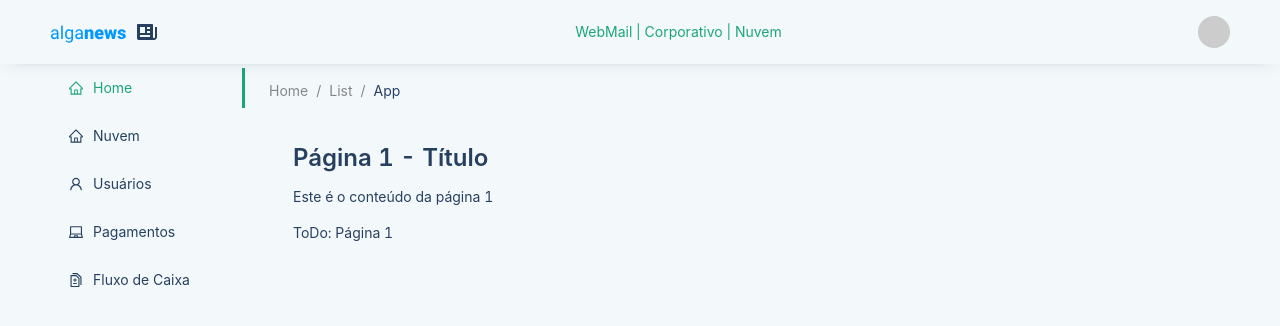
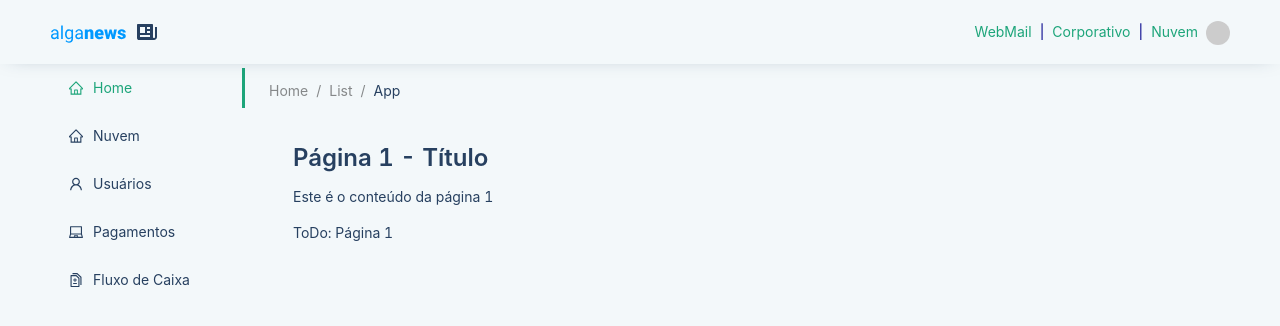
Before and after one commit to cascelli/psystems-site, a React (Create React App) app: page / in a window 1280 px wide. Shown: the top 326 px of the page. Built offline with nearby package versions, Linux system fonts and the light colour scheme.

Commit message:
Ajuste nos itens do menu com componente Space e possibilidade de inserção de imagem de avatar

```diff
--- a/src/app/layouts/Default/Header.tsx
+++ b/src/app/layouts/Default/Header.tsx
@@ -1,5 +1,5 @@
 // import { Menu, Layout, Row, Avatar } from 'antd';
-import { Layout, Row, Avatar } from 'antd';
+import { Layout, Row, Avatar, Space } from 'antd';
 import logo from '../../../assets/logo.svg';
 
 const { Header } = Layout; // Primeiro importa o Layout e depois desconstroi o Header do Layout
@@ -56,21 +56,29 @@ export default function DefaultLayoutHeader() {
         align='middle'
       >
         <img src={logo} alt='Alganews Admin'></img>
-        <span style={{ color: 'white' }}>
+
+        <span style={{ color: 'darkblue' }}>
+          {/* Define um espacamento entre os elementos */}
+          <Space>
             <a
+              // style={{ textDecoration: 'none' }}
               href='https://webmail.task.com.br/'
               target='_blank'
               rel='noreferrer'
             >
-            WebMail |{' '}
+              WebMail
             </a>
+            {/* insee uma barra de divisao entre os links */}
+            {'|'}
             <a
               href='https://guacamole.apache.org/'
               target='_blank'
               rel='noreferrer'
             >
-            Corporativo |{' '}
+              Corporativo
             </a>
+            {/* insee uma barra de divisao entre os links */}
+            {'|'}
             <a
               href='https://nextcloud.com'
               target='_blank'
@@ -78,9 +86,12 @@ export default function DefaultLayoutHeader() {
             >
               Nuvem
             </a>
+            {/* insere uma imagem de avatar de tamanho small */}
+            <Avatar size={'small'} />
+          </Space>
           {/* <Avatar /> */}
         </span>
-        <Avatar />
+        {/* <Avatar /> */}
       </Row>
     </Header>
   );
```
Lines whose indentation alone changed are shown as unchanged.
